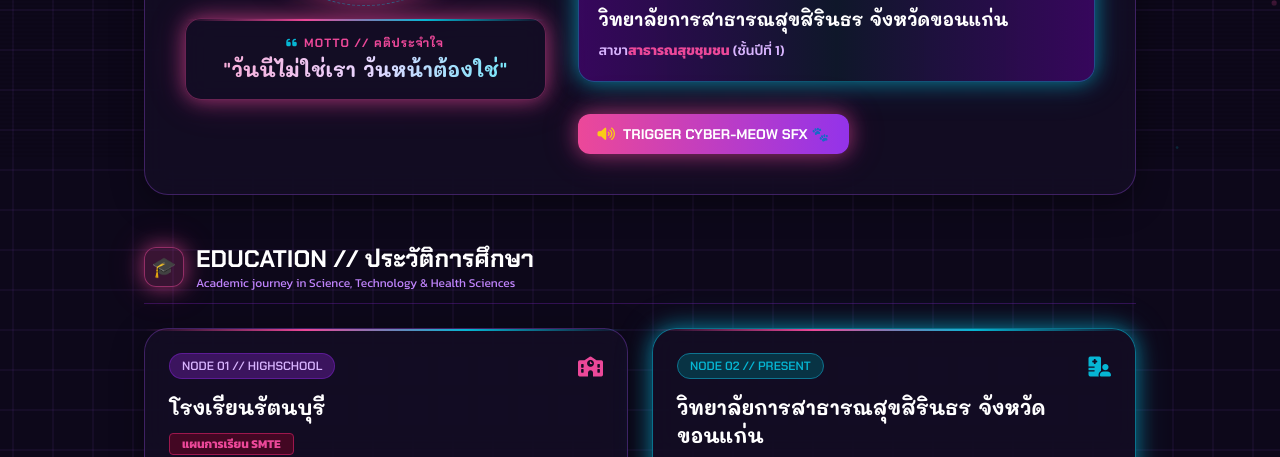
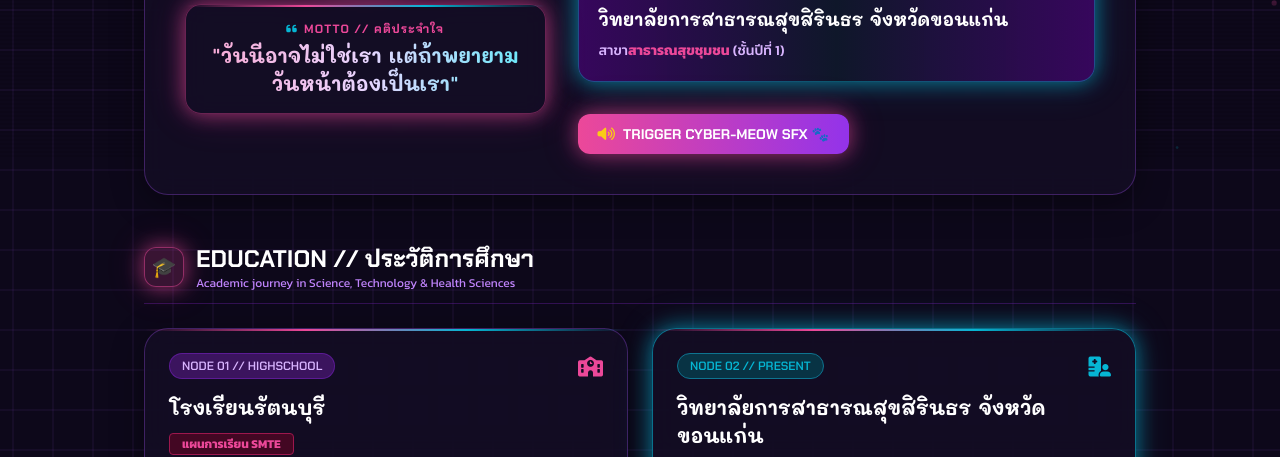
Before and after one commit to kiriyadeenicha-netizen/nicha, a plain HTML site: page index.html in a window 1280 px wide. Shown: the part 643-1100 px from the top of the page. Drawn offline with nearby package versions, Linux system fonts and the light colour scheme.

Commit message:
Update index.html

```diff
--- a/index.html
+++ b/index.html
@@ -246,7 +246,7 @@
                             <i class="fa-solid fa-quote-left text-cyberCyan"></i> MOTTO // คติประจำใจ
                         </div>
                         <p class="mali-font text-lg md:text-xl font-bold text-transparent bg-clip-text bg-gradient-to-r from-pink-300 via-purple-200 to-cyan-300">
-                            "วันนี้ไม่ใช่เรา วันหน้าต้องใช่"
+                            "วันนี้อาจไม่ใช่เรา เเต่ถ้าพยายามวันหน้าต้องเป็นเรา"
                         </p>
                     </div>
                 </div>
```
